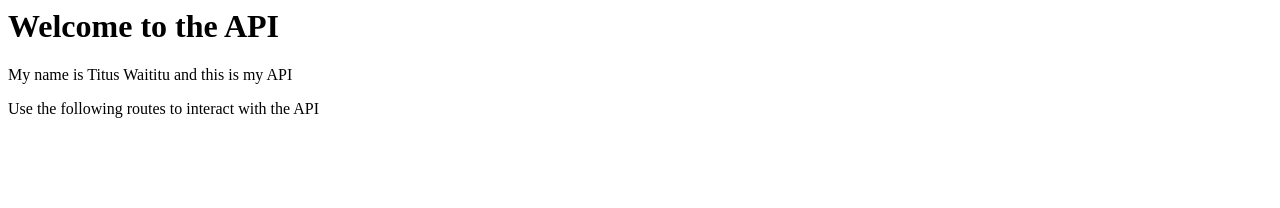
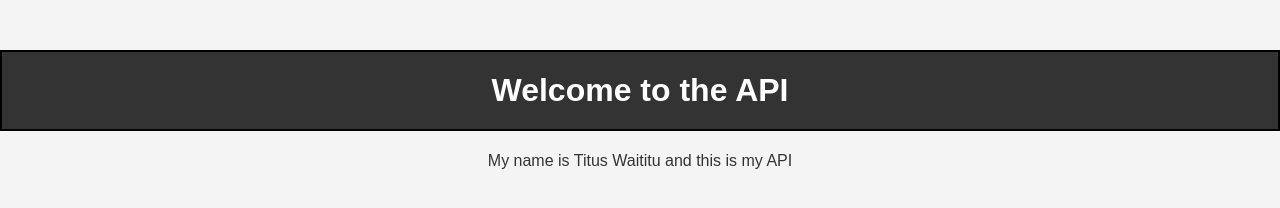
Before and after one commit to Andrea-tailas/restaurant_api_with_neon_db, a website: page index.html in a window 1280 px wide. Drawn offline with Linux system fonts and the light colour scheme.

```diff
--- a/index.html
+++ b/index.html
@@ -1,6 +1,42 @@
-<h1>Welcome to the API</h1>
+<!DOCTYPE html>
+<html lang="en">
+<head>
+    <meta charset="UTF-8">
+    <meta name="viewport" content="width=device-width, initial-scale=1.0">
+    <title>Api</title>
+    <style>
+        body {
+            font-family: Arial, sans-serif;
+            margin: 0;
+            padding: 0;
+            background-color: #f4f4f4;
+            color: #333;
+        }
+        h1 {
+            text-align: center;
+            margin-top: 50px;
+            color: #fff;
+            background-color: #333;
+            padding:20px;
+            border:2px solid black;
+        }
+        p {
+            text-align: center;
+            margin-top: 20px;
+        }
+
+    </style>
+</head>
+<body>
+    <h1>Welcome to the API</h1>
 <p>My name is Titus Waititu and this is my API</p>
-<p>Use the following routes to interact with the API</p>
+
+</body>
+</html>
+
+
+
+
 <!-- <ul>
   <li><a href="/api/users">/users</a></li>
   <li><a href="/state">/state</a></li>
```
